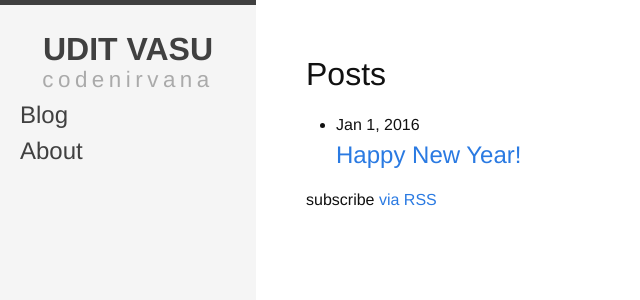
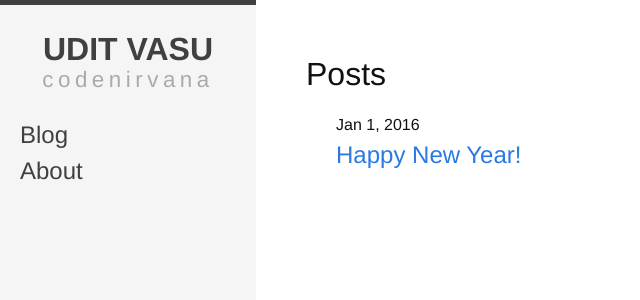
Before and after one commit to codenirvana/codenirvana.github.io, a Jekyll site: the page built from blog/index.html, in a window 1280 px wide. Shown: the top 300 px of the page, without its empty margins (0-640 px from the left). Built offline with Jekyll 4.4.1, drawn with Linux system fonts in a browser that asks for light colours.

Commit message:
minor changes

```diff
--- a/_sass/_layout.scss
+++ b/_sass/_layout.scss
@@ -27,6 +27,7 @@
     nav{
         list-style: none;
         font-size: 1.5em;
+        margin-top: 20px;
         li{
             a{
                 color: #404040;
@@ -44,6 +45,10 @@
     box-sizing: border-box;
 }
 
-.content{
-
+.content {
+    .post-list {
+        li {
+            list-style: none;
+        }
+    }
 }
--- a/blog/index.html
+++ b/blog/index.html
@@ -18,6 +18,4 @@
     {% endfor %}
   </ul>
 
-  <p class="rss-subscribe">subscribe <a href="{{ "/feed.xml" | prepend: site.baseurl }}">via RSS</a></p>
-
 </div>
```
